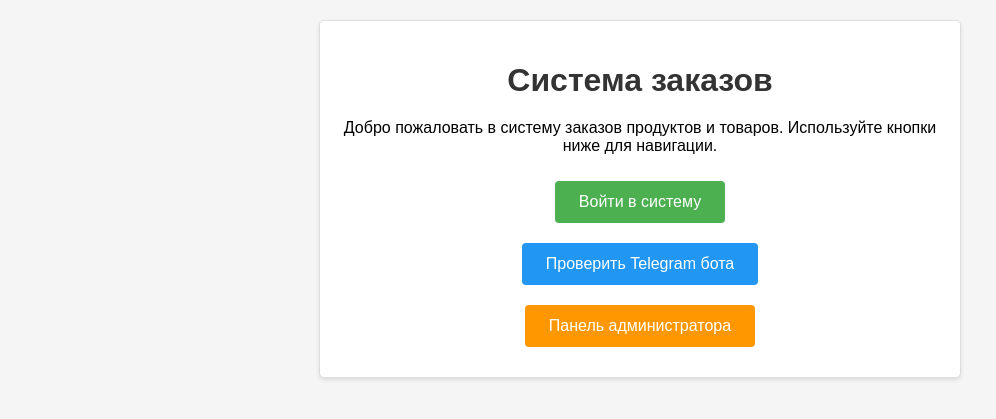
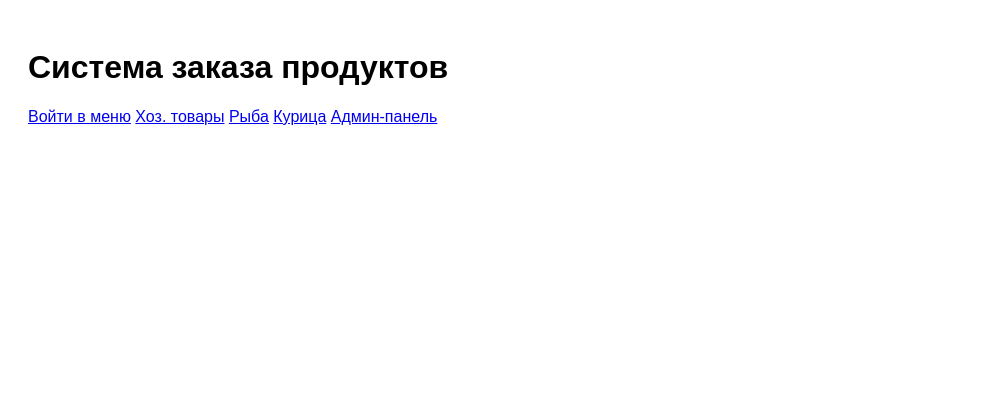
Before and after one commit to vladimir669/dikiyrpk.tech, a Flask app: template templates/index.html in a window 1280 px wide. Shown: the top 419 px of the page, without its empty margins (0-996 px from the left). Run offline with Flask 3, Linux system fonts and the light colour scheme; the template is opened without the code that fills it, so the values that code supplies are empty; parts of the project's set-up code (start-up, migrations or seed data) failed here and were passed over.

Commit message:
Update index.html

```diff
--- a/templates/index.html
+++ b/templates/index.html
@@ -1,71 +1,21 @@
 <!DOCTYPE html>
-<html>
+<html lang="ru">
 <head>
-    <title>Система заказов</title>
-    <meta name="viewport" content="width=device-width, initial-scale=1, maximum-scale=1, user-scalable=no">
-    <style>
-        body {
-            font-family: Arial, sans-serif;
-            margin: 0;
-            padding: 20px;
-            text-align: center;
-            background-color: #f5f5f5;
-        }
-        .container {
-            max-width: 600px;
-            margin: 0 auto;
-            padding: 20px;
-            border: 1px solid #ddd;
-            border-radius: 5px;
-            background-color: white;
-            box-shadow: 0 2px 4px rgba(0,0,0,0.1);
-        }
-        h1 {
-            color: #333;
-            margin-bottom: 20px;
-        }
-        .btn {
-            display: inline-block;
-            padding: 12px 24px;
-            margin: 10px 0;
-            background-color: #4CAF50;
-            color: white;
-            text-decoration: none;
-            border-radius: 4px;
-            font-size: 16px;
-            transition: background-color 0.3s;
-        }
-        .btn:hover {
-            background-color: #45a049;
-        }
-        .test-btn {
-            background-color: #2196F3;
-        }
-        .test-btn:hover {
-            background-color: #0b7dda;
-        }
-        .admin-btn {
-            background-color: #ff9800;
-        }
-        .admin-btn:hover {
-            background-color: #e68a00;
-        }
-        .logo {
-            max-width: 150px;
-            margin-bottom: 20px;
-        }
-    </style>
+    <meta charset="UTF-8">
+    <meta name="viewport" content="width=device-width, initial-scale=1.0, maximum-scale=1.0, user-scalable=no">
+    <title>Система заказа продуктов</title>
+    <link rel="stylesheet" href="{{ url_for('static', filename='css/style.css') }}">
 </head>
 <body>
     <div class="container">
-        <h1>Система заказов</h1>
-        <p>Добро пожаловать в систему заказов продуктов и товаров. Используйте кнопки ниже для навигации.</p>
-
-        <a href="/login" class="btn">Войти в систему</a>
-        <br>
-        <a href="/test_telegram" class="btn test-btn">Проверить Telegram бота</a>
-        <br>
-        <a href="/admin_login" class="btn admin-btn">Панель администратора</a>
+        <h1>Система заказа продуктов</h1>
+        <div class="menu-buttons">
+            <a href="{{ url_for('login') }}" class="btn">Войти в меню</a>
+            <a href="{{ url_for('hoz') }}" class="btn">Хоз. товары</a>
+            <a href="{{ url_for('fish') }}" class="btn">Рыба</a>
+            <a href="{{ url_for('chicken') }}" class="btn">Курица</a>
+            <a href="{{ url_for('admin_login') }}" class="btn btn-secondary">Админ-панель</a>
+        </div>
     </div>
 </body>
 </html>
```
